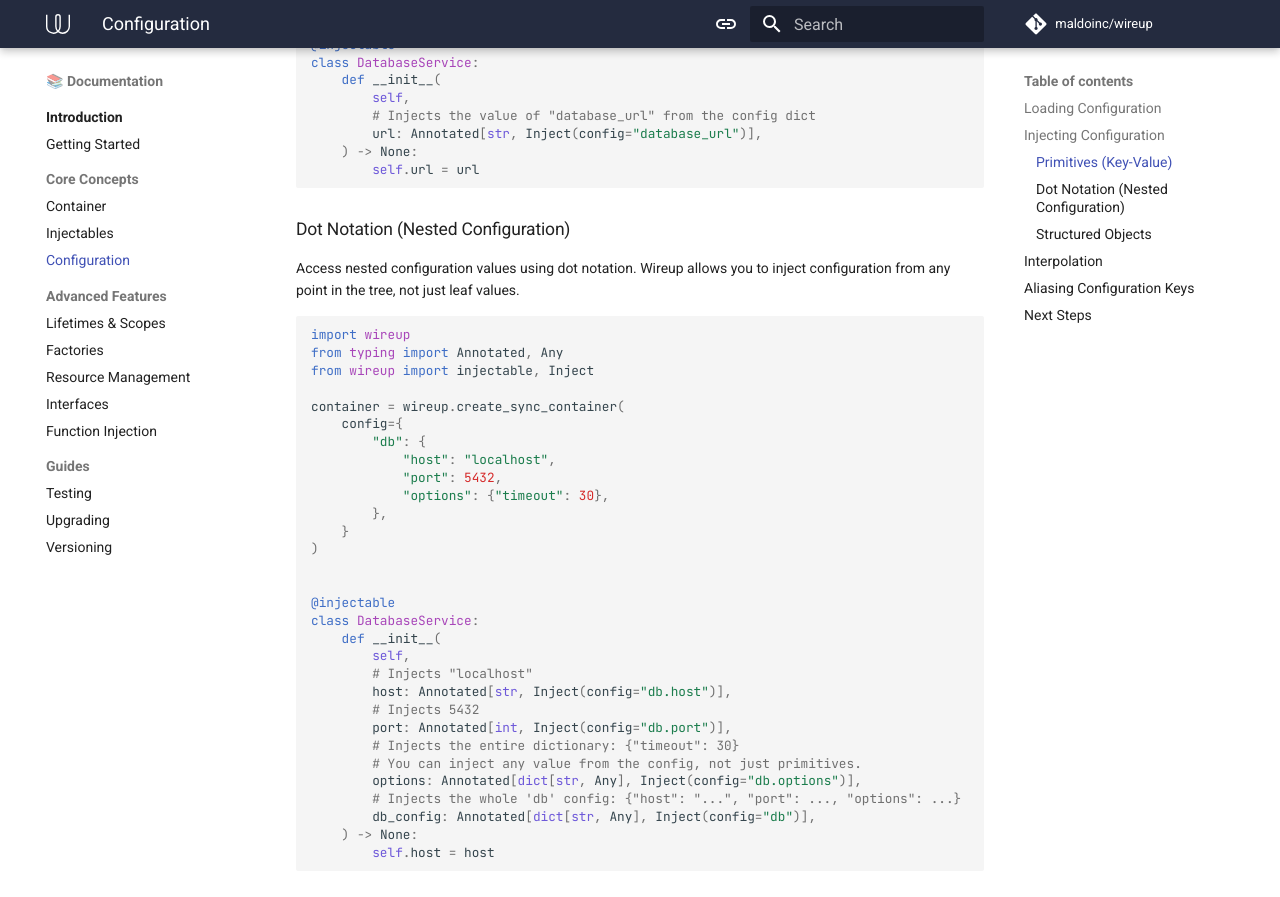
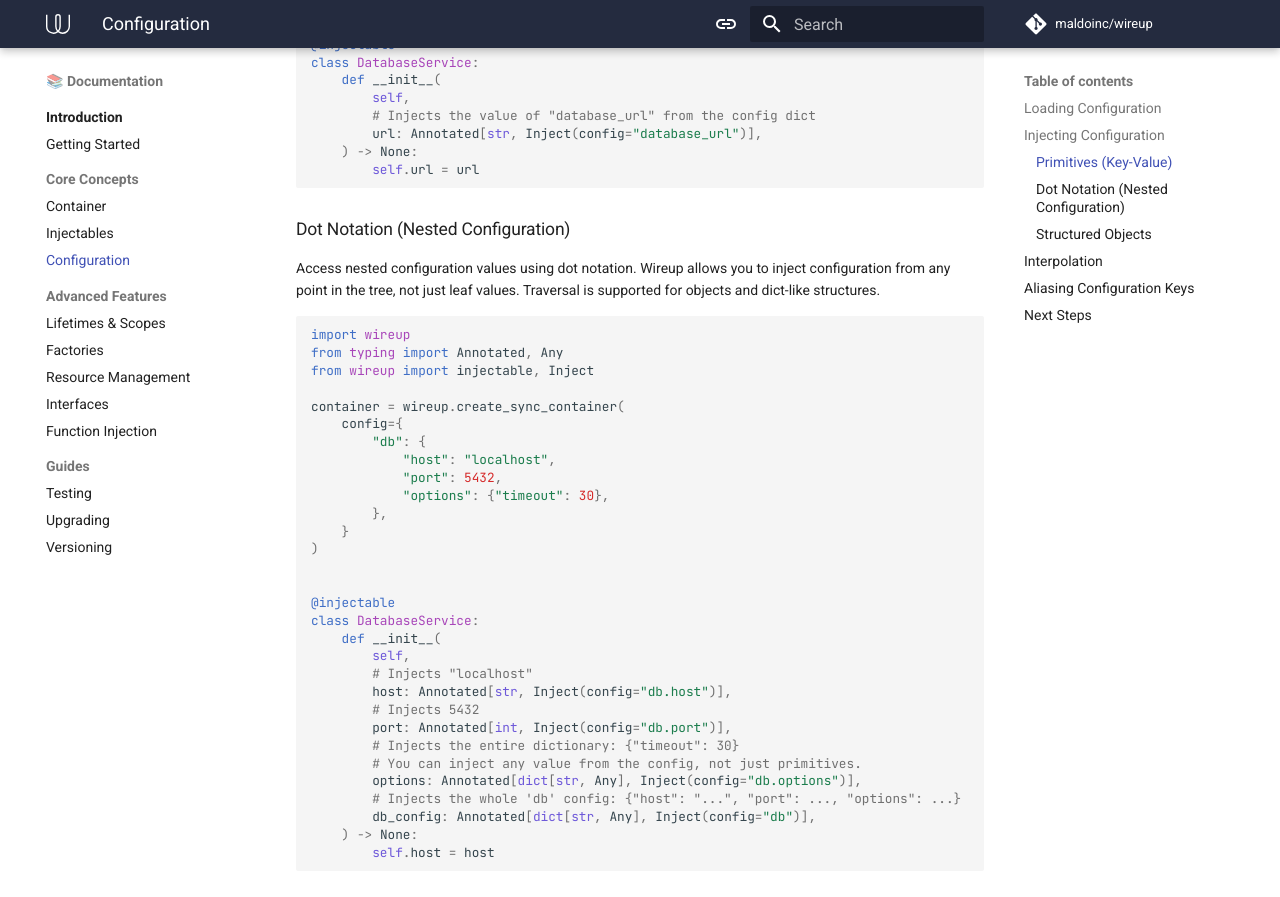
Before and after one commit to maldoinc/wireup, an MkDocs documentation site: the page built from docs/pages/configuration.md, in a window 1280 px wide and 900 px high, scrolled down 780 px. Shown: the top 897 px of the window. Built offline with MkDocs 1.6.1 and Material for MkDocs 9.7.7, drawn with Linux system fonts in a browser that asks for light colours; comment, search, counter and statistics services are not loaded; the version menu is left out.

Commit message:
Clarify dot notation traversal

````diff
--- a/docs/pages/configuration.md
+++ b/docs/pages/configuration.md
@@ -41,8 +41,7 @@ class DatabaseService:
 
 ### Dot Notation (Nested Configuration)
 
-Access nested configuration values using dot notation. Wireup allows you to inject configuration from any point in the
-tree, not just leaf values.
+Access nested configuration values using dot notation. Wireup allows you to inject configuration from any point in the tree, not just leaf values. Traversal is supported for objects and dict-like structures.
 
 ```python
 import wireup
````
